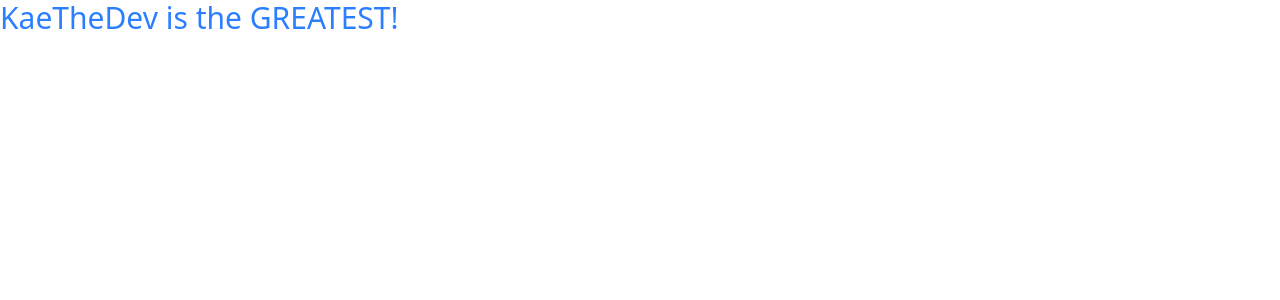
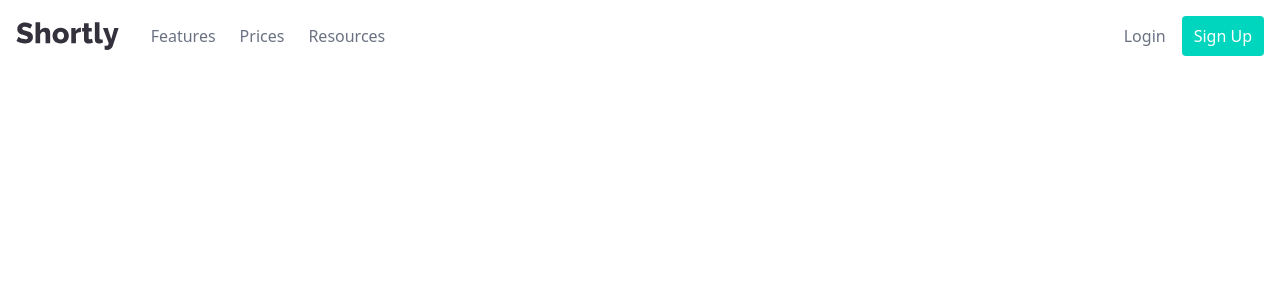
Before and after one commit to KaeTheDev/API-Landing-Page, a React (Vite) app: page / in a window 1280 px wide. Shown: the top 300 px of the page. Built offline with nearby package versions, Linux system fonts and the light colour scheme.

Commit message:
Created Navbar and styled with tailwind

```diff
--- a/src/App.tsx
+++ b/src/App.tsx
@@ -1,7 +1,10 @@
+import Navbar from "./components/Navbar/Navbar"
+
 function App() {
   return (
     <>
-      <h2 className="text-3xl text-blue-500">KaeTheDev is the GREATEST!</h2>
+      {/* <h2 className="text-3xl text-blue-500">KaeTheDev is the GREATEST!</h2> */}
+      <Navbar />
     </>
   )
 }
--- /dev/null
+++ b/src/components/Navbar/Navbar.tsx
@@ -0,0 +1,53 @@
+import { useState } from "react";
+
+export default function Navbar() {
+  const [showMenu, setShowMenu] = useState(false);
+
+  return (
+    <nav className="bg-primary w-full fixed top-0 z-20">
+      <div className="max-w-7xl mx-auto flex items-center justify-between p-4">
+
+        {/* Left side: Logo + nav links */}
+        <div className="flex items-center space-x-8">
+          <a href="#" className="flex items-center">
+            <img src="images/logo.svg" className="h-7" alt="Shortly Logo" />
+          </a>
+          <ul className="hidden md:flex space-x-6">
+            <li><a href="#" className="text-gray-500 hover:text-black">Features</a></li>
+            <li><a href="#" className="text-gray-500 hover:text-black">Prices</a></li>
+            <li><a href="#" className="text-gray-500 hover:text-black">Resources</a></li>
+          </ul>
+        </div>
+
+        {/* Right side: Login + Sign Up */}
+        <div className="hidden md:flex items-center space-x-4">
+          <a href="#" className="text-gray-500 hover:text-black">Login</a>
+          <button className="bg-teal-400 hover:bg-teal-500 text-white px-3 py-2 rounded">Sign Up</button>
+        </div>
+
+        {/* Hamburger menu (mobile) */}
+        <button
+          className="md:hidden ml-4 flex flex-col justify-between h-5"
+          onClick={() => setShowMenu(!showMenu)}
+        >
+          <span className="block w-6 h-0.5 bg-black"></span>
+          <span className="block w-6 h-0.5 bg-black"></span>
+          <span className="block w-6 h-0.5 bg-black"></span>
+        </button>
+      </div>
+
+      {/* Mobile menu */}
+      {showMenu && (
+        <div className="md:hidden bg-primary px-4 pb-4 flex flex-col items-center space-y-4">
+          <ul className="flex flex-col items-center space-y-2">
+            <li><a href="#" className="text-gray-500 hover:text-black">Features</a></li>
+            <li><a href="#" className="text-gray-500 hover:text-black">Prices</a></li>
+            <li><a href="#" className="text-gray-500 hover:text-black">Resources</a></li>
+          </ul>
+          <a href="#" className="text-gray-500 hover:text-black text-center">Login</a>
+          <button className="bg-teal-400 hover:bg-teal-500 text-white px-6 py-2 rounded w-full">Sign Up</button>
+        </div>
+      )}
+    </nav>
+  );
+}
```
